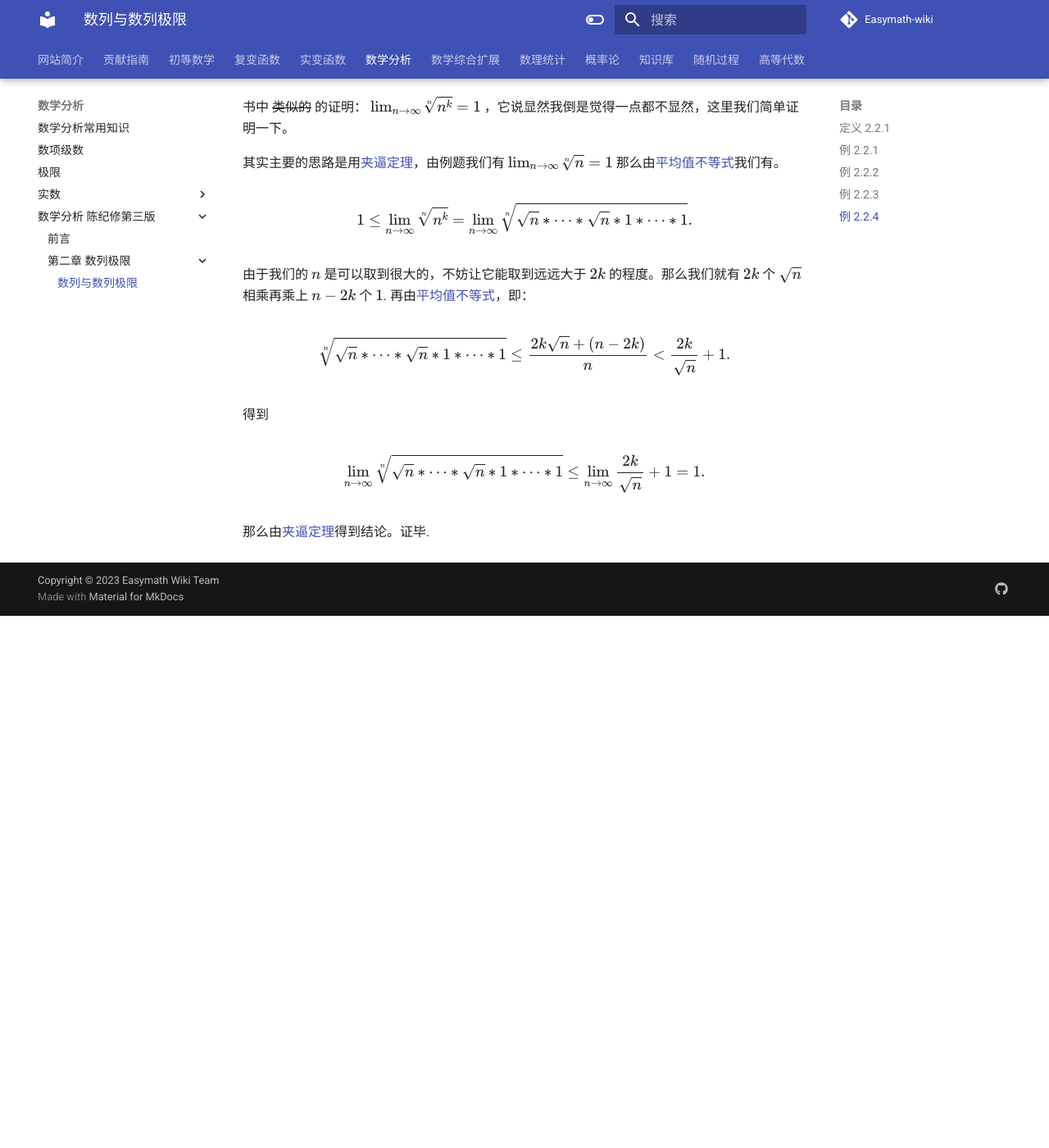
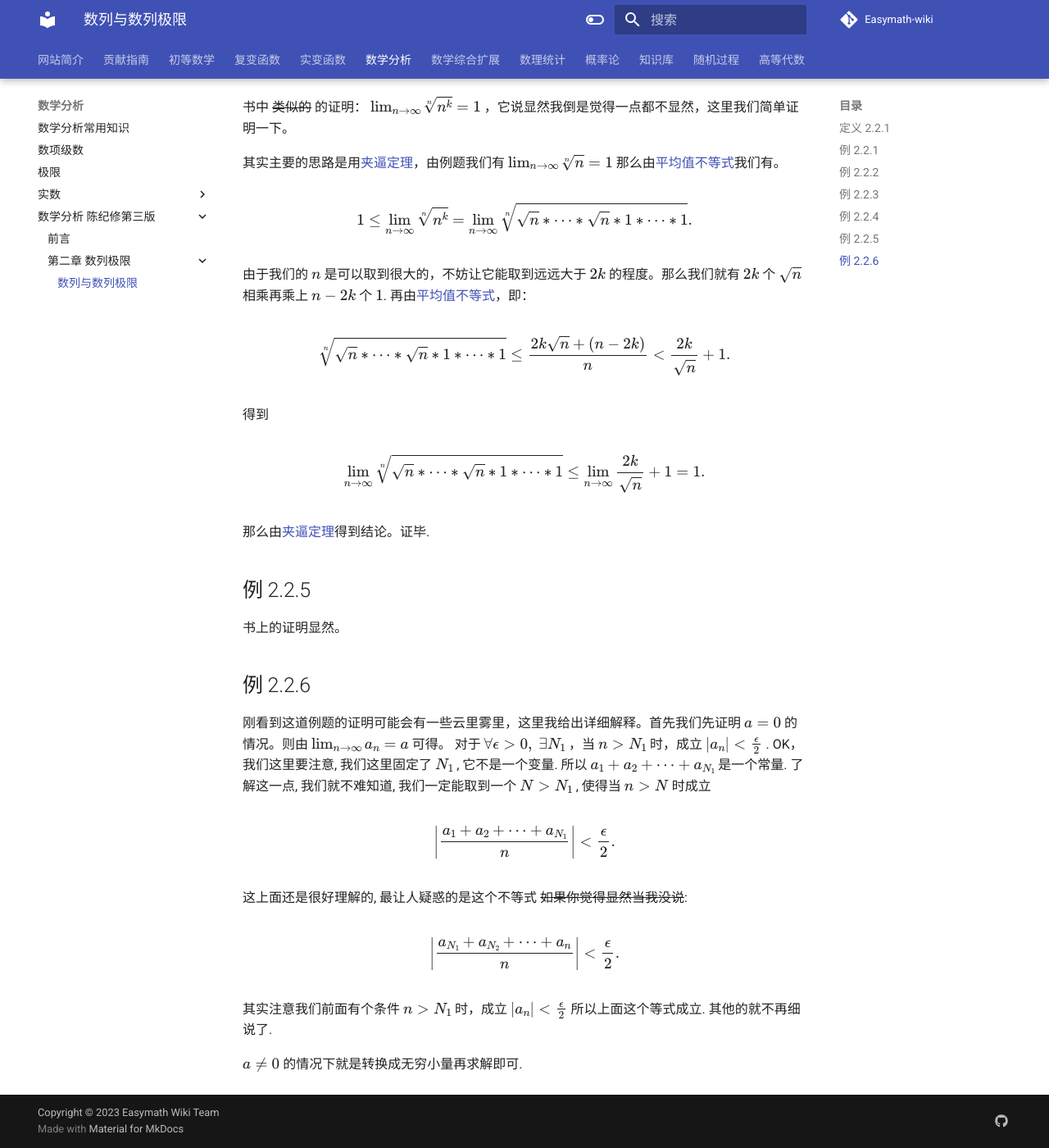
Before and after one commit to Easymath-wiki/Easymath-wiki, an MkDocs documentation site: the page built from docs/数学分析/数学分析 陈纪修第三版/第二章 数列极限/数列与数列极限.md, in a window 1280 px wide and 1400 px high, scrolled down 1304 px. Shown: the whole window at 82% size. Built offline with MkDocs 1.6.1 and Material for MkDocs 9.7.7, drawn with Linux system fonts in a browser that asks for light colours; formulas are drawn with MathJax 3; comment, search, counter and statistics services are not loaded; before the commit the page ends 2055 px from its top, so only the background shows below that.

Commit message:
number series limits

```diff
--- a/docs/数学分析/数学分析 陈纪修第三版/第二章 数列极限/数列与数列极限.md
+++ b/docs/数学分析/数学分析 陈纪修第三版/第二章 数列极限/数列与数列极限.md
@@ -68,3 +68,28 @@ $$
 $$
 
 那么由[夹逼定理](../../../知识库/夹逼定理.md)得到结论。证毕.
+
+## 例 2.2.5
+
+书上的证明显然。
+
+## 例 2.2.6
+
+刚看到这道例题的证明可能会有一些云里雾里，这里我给出详细解释。首先我们先证明 $a=0$ 的情况。则由 $\lim_{n\rightarrow \infty} a_n = a$ 可得。
+对于 $\forall \epsilon > 0, \space \exists N_1$ ，当 $n > N_1$ 时，成立 $|a_n| < \frac{\epsilon}{2}$ .
+OK，我们这里要注意, 我们这里固定了 $N_1$ , 它不是一个变量. 所以 $a_1 + a_2 + \cdots + a_{N_1}$ 是一个常量.
+了解这一点, 我们就不难知道, 我们一定能取到一个 $N > N_1$ , 使得当 $n > N$ 时成立
+
+$$
+\left| \frac{a_1 + a_2 + \cdots + a_{N_1}}{n}\right| <   \frac{\epsilon}{2}.
+$$
+
+这上面还是很好理解的, 最让人疑惑的是这个不等式 ~~如果你觉得显然当我没说~~:
+
+$$
+\left| \frac{a_{N_1} + a_{N_2} + \cdots + a_n}{n} \right| <   \frac{\epsilon}{2}.
+$$
+
+其实注意我们前面有个条件 $n > N_1$ 时，成立 $|a_n| < \frac{\epsilon}{2}$ 所以上面这个等式成立. 其他的就不再细说了.
+
+$a \neq 0$ 的情况下就是转换成无穷小量再求解即可.
```
